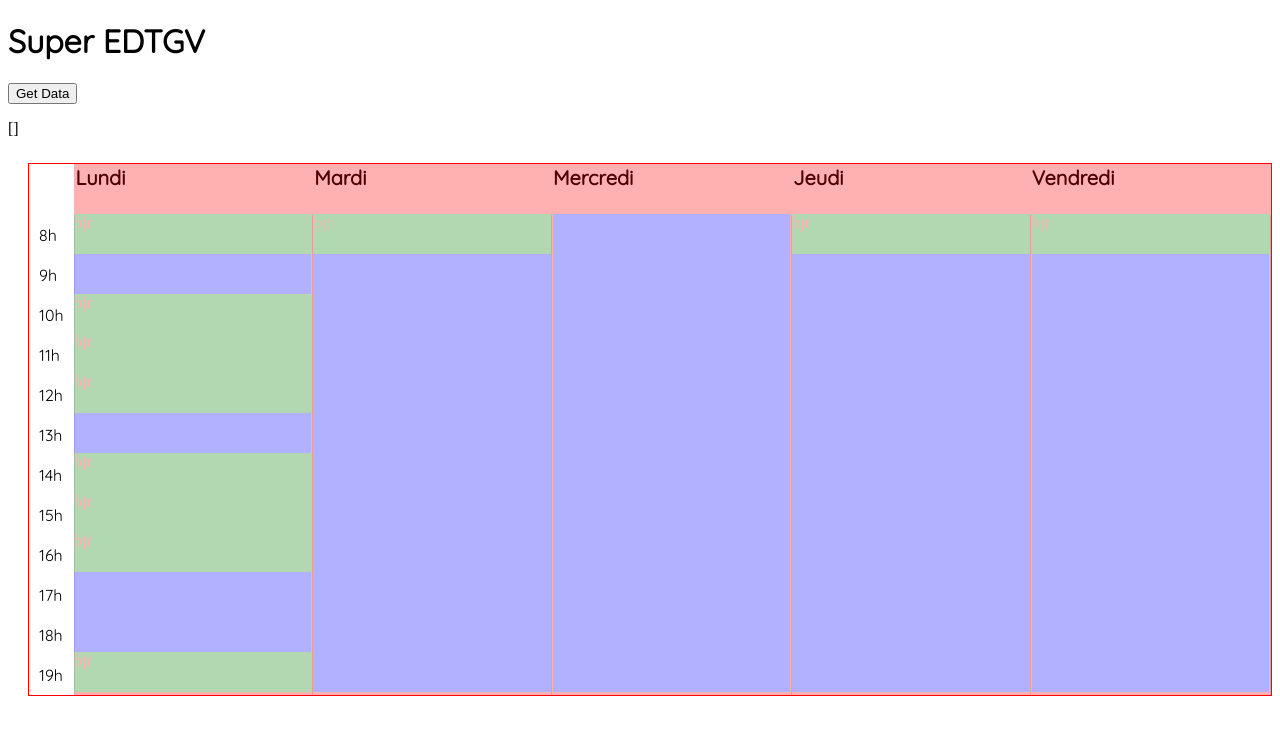
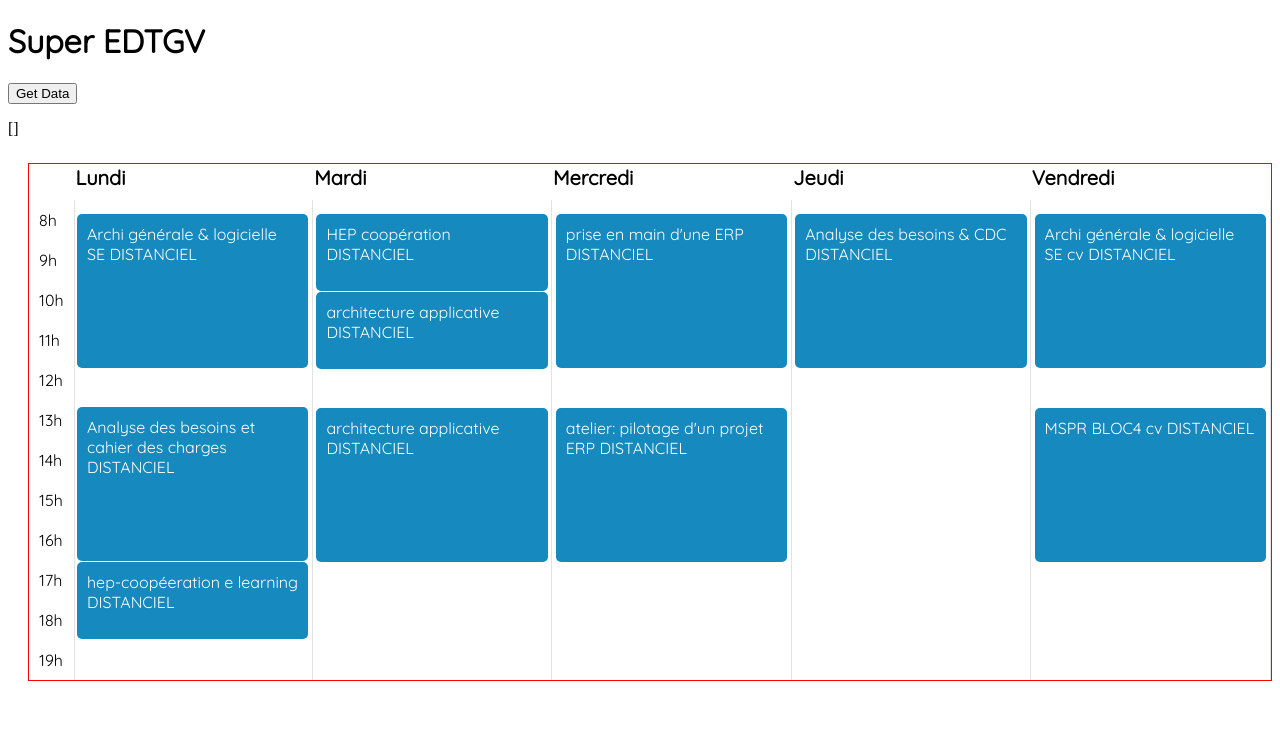
Before and after one commit to STM3900/superEdtgv, a Nuxt app: page / in a window 1280 px wide. Shown: the top 734 px of the page. Built offline with nearby package versions, Linux system fonts and the light colour scheme.

Commit message:
basic edt

```diff
--- a/pages/index.vue
+++ b/pages/index.vue
@@ -5,24 +5,22 @@
     <p>{{ getEdtData }}</p>
     <article class="edt-container">
       <section class="edt-case">
-        <div>
-          <div class="cours">bjr</div>
-          <div class="filler"></div>
-          <div class="cours">bjr</div>
-          <div class="cours">bjr</div>
-          <div class="cours">bjr</div>
-          <div class="filler"></div>
-          <div class="cours">bjr</div>
-          <div class="cours">bjr</div>
-          <div class="cours">bjr</div>
-          <div class="filler"></div>
-          <div class="filler"></div>
-          <div class="cours">bjr</div>
+        <div v-for="(cours, i) in allCours" :key="i">
+          <div
+            v-for="(tab, i) in cours"
+            :key="i"
+            :class="tab.type == 'cours' ? 'cours' : 'filler'"
+            :style="{
+              height: `calc(100% / 12 * ${tab.coursLength})`,
+            }"
+          >
+            <div>
+              <div>
+                {{ tab.subject }}
+              </div>
+            </div>
+          </div>
         </div>
-        <div><div class="cours">bjr</div></div>
-        <div></div>
-        <div><div class="cours">bjr</div></div>
-        <div><div class="cours">bjr</div></div>
       </section>
       <table>
         <thead>
@@ -149,6 +147,168 @@ export default {
   },
   data() {
     return {
+      allCours: {
+        lundi: [
+          {
+            date: "10/01/2022",
+            subject: "Archi générale & logicielle SE\nDISTANCIEL",
+            start: "08:00",
+            end: "12:00",
+            professor:
+              '<span style="float:right;"><img height="25px" src="http://photo-service.wigorservices.net/WIGOR/CADCOURSMIXTES/Presen_64-64.png" alt="Présenciel" title="Présenciel"></span>carbillet jean-luc',
+            room: "Aucune",
+            weekday: "lundi",
+            bts: false,
+            remote: true,
+            link: "https://edtmobiliteng.wigorservices.net/WebPsDyn.aspx?action=posEDTBEECOME&serverID=C&date=01/10/2022&StartMeetingTeams=940733&StartMeetingTeamsHash=103F20F2D74638E912AD44822871DD14A8AD32FBDBFB5F1A417E93A128DFC28467DDE07525E25CCA84D36DEA5762A88FB98D189F8C3D3B6F7D5A5805BD5C7D67&Tel=theo.migeat",
+            presence: true,
+          },
+          {
+            date: "10/01/2022",
+            subject: "Analyse des besoins\net\ncahier des charges \nDISTANCIEL",
+            start: "13:00",
+            end: "17:00",
+            professor:
+              '<span style="float:right;"><img height="25px" src="http://photo-service.wigorservices.net/WIGOR/CADCOURSMIXTES/Presen_64-64.png" alt="Présenciel" title="Présenciel"></span>marxgut philippe',
+            room: "Aucune",
+            weekday: "lundi",
+            bts: false,
+            remote: true,
+            link: "https://edtmobiliteng.wigorservices.net/WebPsDyn.aspx?action=posEDTBEECOME&serverID=C&date=01/10/2022&StartMeetingTeams=942417&StartMeetingTeamsHash=20279D7D94287994BD865CF83F40BBCF1F19AF036C8E8ED900502BD0D6DCE2582A17C77D4D31D9F5F89C912195203182ABB8AC24927B9E21BA1DCA979E2F599E&Tel=theo.migeat",
+            presence: true,
+          },
+          {
+            date: "10/01/2022",
+            subject: "hep-coopéeration e learning \nDISTANCIEL",
+            start: "17:00",
+            end: "19:00",
+            professor:
+              '<span style="float:right;"><img height="25px" src="http://photo-service.wigorservices.net/WIGOR/CADCOURSMIXTES/Presen_64-64.png" alt="Présenciel" title="Présenciel"></span>zanconi marcelo',
+            room: "Aucune",
+            weekday: "lundi",
+            bts: false,
+            remote: true,
+            link: "https://edtmobiliteng.wigorservices.net/WebPsDyn.aspx?action=posEDTBEECOME&serverID=C&date=01/11/2022&StartMeetingTeams=944697&StartMeetingTeamsHash=F42FAA61F8580BADE4FB7B30C0DF7216B2A4C7731DDA20B3638E3C8CA85052D0252B0A87907D5BE8DD5AF8CE16C668A23280BE7B8DF893DE83AF1C218F849E7D&Tel=theo.migeat",
+            presence: true,
+          },
+        ],
+        mardi: [
+          {
+            date: "11/01/2022",
+            subject: "HEP\ncoopération\nDISTANCIEL",
+            start: "08:00",
+            end: "10:00",
+            professor:
+              '<span style="float:right;"><img height="25px" src="http://photo-service.wigorservices.net/WIGOR/CADCOURSMIXTES/Presen_64-64.png" alt="Présenciel" title="Présenciel"></span>audebert christophe mac henri',
+            room: "Aucune",
+            weekday: "mardi",
+            bts: false,
+            remote: true,
+            link: "https://edtmobiliteng.wigorservices.net/WebPsDyn.aspx?action=posEDTBEECOME&serverID=C&date=01/11/2022&StartMeetingTeams=945390&StartMeetingTeamsHash=FEA72B8885D7636B15C95EA3D06FBB13C44475B084C305495B501EB7DCDE2DB821BDD1BB69EC0C1C628B335CD88584C55EE74519B6C7C6D8B99295AFC679B283&Tel=theo.migeat",
+            presence: true,
+          },
+          {
+            date: "11/01/2022",
+            subject: "architecture applicative\nDISTANCIEL",
+            start: "10:00",
+            end: "12:00",
+            professor:
+              '<span style="float:right;"><img height="25px" src="http://photo-service.wigorservices.net/WIGOR/CADCOURSMIXTES/Presen_64-64.png" alt="Présenciel" title="Présenciel"></span>mack mathieu',
+            room: "Aucune",
+            weekday: "mardi",
+            bts: false,
+            remote: true,
+            link: "https://edtmobiliteng.wigorservices.net/WebPsDyn.aspx?action=posEDTBEECOME&serverID=C&date=01/11/2022&StartMeetingTeams=946452&StartMeetingTeamsHash=C73EFC7832D0B1CB76866FEB4BF87D2BB61E5D9C3A7917D3A4AF5B7155FAF6A510D044D1734D6ADD84E4A3FA1AEA6B452B0E7171BE4CB1EC08F706F33AA5014F&Tel=theo.migeat",
+            presence: true,
+          },
+          {
+            date: "11/01/2022",
+            subject: "architecture applicative\nDISTANCIEL",
+            start: "13:00",
+            end: "17:00",
+            professor:
+              '<span style="float:right;"><img height="25px" src="http://photo-service.wigorservices.net/WIGOR/CADCOURSMIXTES/Presen_64-64.png" alt="Présenciel" title="Présenciel"></span>mack mathieu',
+            room: "Aucune",
+            weekday: "mardi",
+            bts: false,
+            remote: true,
+            link: "https://edtmobiliteng.wigorservices.net/WebPsDyn.aspx?action=posEDTBEECOME&serverID=C&date=01/12/2022&StartMeetingTeams=948239&StartMeetingTeamsHash=A67B62147386AB609A24852B63833B08A8017ACA82AB2947A7F12337C7A299221DA23EF76159EF0FEAE363A2C9AC89EBF7546275E29C2D7066526BDA216D1285&Tel=theo.migeat",
+            presence: true,
+          },
+        ],
+        mercredi: [
+          {
+            date: "12/01/2022",
+            subject: "prise en main d'une ERP \nDISTANCIEL",
+            start: "08:00",
+            end: "12:00",
+            professor:
+              '<span style="float:right;"><img height="25px" src="http://photo-service.wigorservices.net/WIGOR/CADCOURSMIXTES/Presen_64-64.png" alt="Présenciel" title="Présenciel"></span>leloup kim',
+            room: "Aucune",
+            weekday: "mercredi",
+            bts: false,
+            remote: true,
+            presence: true,
+          },
+          {
+            date: "12/01/2022",
+            subject: "atelier:\npilotage d'un projet ERP\nDISTANCIEL",
+            start: "13:00",
+            end: "17:00",
+            professor:
+              '<span style="float:right;"><img height="25px" src="http://photo-service.wigorservices.net/WIGOR/CADCOURSMIXTES/Presen_64-64.png" alt="Présenciel" title="Présenciel"></span>leloup kim',
+            room: "Aucune",
+            weekday: "mercredi",
+            bts: false,
+            remote: true,
+            presence: true,
+          },
+        ],
+        jeudi: [
+          {
+            date: "13/01/2022",
+            subject: "Analyse des besoins & CDC\nDISTANCIEL",
+            start: "08:00",
+            end: "12:00",
+            professor:
+              '<span style="float:right;"><img height="25px" src="http://photo-service.wigorservices.net/WIGOR/CADCOURSMIXTES/Presen_64-64.png" alt="Présenciel" title="Présenciel"></span>marxgut philippe',
+            room: "Aucune",
+            weekday: "jeudi",
+            bts: false,
+            remote: true,
+            link: "https://edtmobiliteng.wigorservices.net/WebPsDyn.aspx?action=posEDTBEECOME&serverID=C&date=01/13/2022&StartMeetingTeams=954834&StartMeetingTeamsHash=6B59102CCA09CB3EAFAA008F1CD6D70520CDAF9F3E293846C40B0F048FEB83790ECA9CE05534D2A880BB2D0F66E3AE2A1E5D287704F78F81ACA0F4C75D0DE1AF&Tel=theo.migeat",
+            presence: true,
+          },
+        ],
+        vendredi: [
+          {
+            date: "14/01/2022",
+            subject: "Archi générale & logicielle SE\ncv\nDISTANCIEL",
+            start: "08:00",
+            end: "12:00",
+            professor:
+              '<span style="float:right;"><img height="25px" src="http://photo-service.wigorservices.net/WIGOR/CADCOURSMIXTES/Presen_64-64.png" alt="Présenciel" title="Présenciel"></span>carbillet jean-luc',
+            room: "Aucune",
+            weekday: "vendredi",
+            bts: false,
+            remote: true,
+            presence: true,
+          },
+          {
+            date: "14/01/2022",
+            subject: "MSPR BLOC4 cv\nDISTANCIEL",
+            start: "13:00",
+            end: "17:00",
+            professor:
+              '<span style="float:right;"><img height="25px" src="http://photo-service.wigorservices.net/WIGOR/CADCOURSMIXTES/Presen_64-64.png" alt="Présenciel" title="Présenciel"></span>bal rémy ',
+            room: "Aucune",
+            weekday: "vendredi",
+            bts: false,
+            remote: true,
+            presence: true,
+          },
+        ],
+      },
       cours: [
         {
           date: "10/01/2022",
@@ -194,31 +354,82 @@ export default {
         },
       ],
       dataTab: [],
-      espaceTab: [],
+      edtTab: [
+        {
+          type: "cours",
+          coursLength: 4,
+        },
+        {
+          type: "filler",
+          coursLength: 1,
+        },
+        {
+          type: "cours",
+          coursLength: 4,
+        },
+        {
+          type: "cours",
+          coursLength: 2,
+        },
+        {
+          type: "filler",
+          coursLength: 1,
+        },
+      ],
     };
   },
   mounted() {
-    for (let i = 0; i < this.cours.length; i++) {
-      this.espaceTab.push(
-        this.convertTimeToInt(this.cours[i].end) -
-          this.convertTimeToInt(this.cours[i].start)
-      );
-    }
-
-    console.log(this.espaceTab);
-    this.getIterations(this.espaceTab);
+    this.allCours = Object.entries(this.allCours);
+    this.allCours = this.generateAllCours(this.allCours);
+    console.log(this.allCours);
   },
   methods: {
     convertTimeToInt(time) {
       return +time.substring(0, 2);
     },
-    getIterations(tab) {
-      let iterations = 12;
+    getCoursLength(cours) {
+      return (
+        this.convertTimeToInt(cours.end) - this.convertTimeToInt(cours.start)
+      );
+    },
+    generateAllCours(tab) {
+      let finalTab = [];
       for (let i = 0; i < tab.length; i++) {
-        iterations -= tab[i];
+        finalTab.push(this.generateTab(tab[i][1]));
       }
 
-      console.log(iterations);
+      return finalTab;
+    },
+    generateTab(tab) {
+      let finalTab = [];
+      let previousCours;
+      let hoursRemaining = 12;
+
+      for (let i = 0; i < tab.length; i++) {
+        let tabObj = {};
+        if (previousCours) {
+          const timeBetweenCours =
+            this.convertTimeToInt(tab[i].start) -
+            this.convertTimeToInt(previousCours.end);
+          if (timeBetweenCours > 0) {
+            finalTab.push({ type: "filler", coursLength: timeBetweenCours });
+            hoursRemaining -= timeBetweenCours;
+          }
+        }
+        tabObj.type = "cours";
+        tabObj.coursLength = this.getCoursLength(tab[i]);
+        tabObj.subject = tab[i].subject;
+
+        finalTab.push(tabObj);
+        hoursRemaining -= tabObj.coursLength;
+        previousCours = tab[i];
+      }
+
+      if (hoursRemaining) {
+        finalTab.push({ type: "filler", coursLength: hoursRemaining });
+      }
+
+      return finalTab;
     },
   },
 };
@@ -244,13 +455,11 @@ h1 {
 
 .edt-case {
   position: absolute;
-  background: red;
 
   width: calc(100% - 45px);
   margin-left: 45px;
 
   height: 100%;
-  opacity: 0.3;
 
   display: flex;
   flex-direction: row;
@@ -262,7 +471,6 @@ h1 {
 .edt-case > div {
   width: calc(20% - 2px);
 
-  background: blue;
   margin-top: 50px;
   height: 90%;
 
@@ -276,18 +484,30 @@ h1 {
 }
 
 .edt-case div .cours {
-  color: red;
-  background: green;
+  width: 100%;
+  margin-bottom: 1px;
+}
 
-  width: 100%;
-  height: calc(100% / 12);
+.edt-case div .cours > div {
+  background: #1689be;
+  border-radius: 5px;
+  height: 100%;
+
+  margin-left: 3px;
+  margin-right: 3px;
+}
+
+.edt-case div .cours > div > div {
+  font-family: "Quicksand", sans-serif;
+  color: white;
+  height: 100%;
+  padding: 10px;
 }
 
 .edt-case div .filler {
   visibility: hidden;
 
   width: 100%;
-  height: calc(100% / 12);
 }
 
 table {
@@ -299,7 +519,7 @@ table {
 
 thead th {
   text-align: left;
-  padding-bottom: 25px;
+  padding-bottom: 10px;
   font-size: 20px;
 }
 
```
